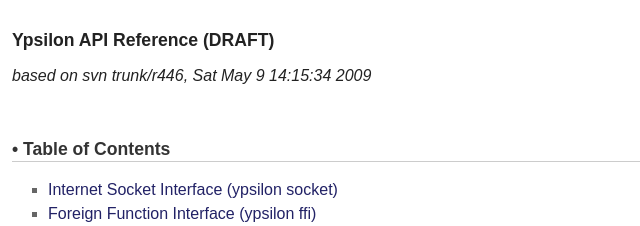
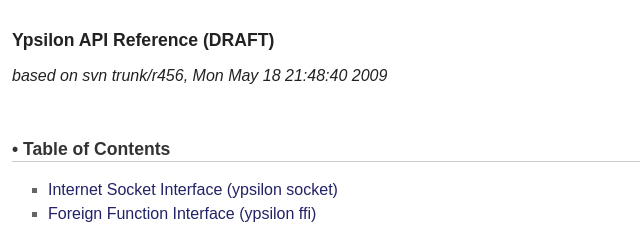
Before and after one commit to fujita-y/ypsilon, a plain HTML site: page doc/index.html in a window 1280 px wide. Shown: the top 226 px of the page, 0-640 px from the left. Drawn offline with Linux system fonts and the light colour scheme.

```diff
--- a/doc/index.html
+++ b/doc/index.html
@@ -14,7 +14,7 @@
   &bull; <a href="http://code.google.com/p/ypsilon/">Project Home</a> &bull; <a href="index.html">Document Home</a> &bull; <a href="index.html#master_toc">Contents</a>
 </div>
 <div class="book_title">Ypsilon API Reference (DRAFT)</div>
-<p><i>based on svn trunk/r446, Sat May  9 14:15:34 2009</i></p>
+<p><i>based on svn trunk/r456, Mon May 18 21:48:40 2009</i></p>
 <span id="master_toc"></span>
 <br />
 <br />
```
Also changed, not shown: 4 other files.
